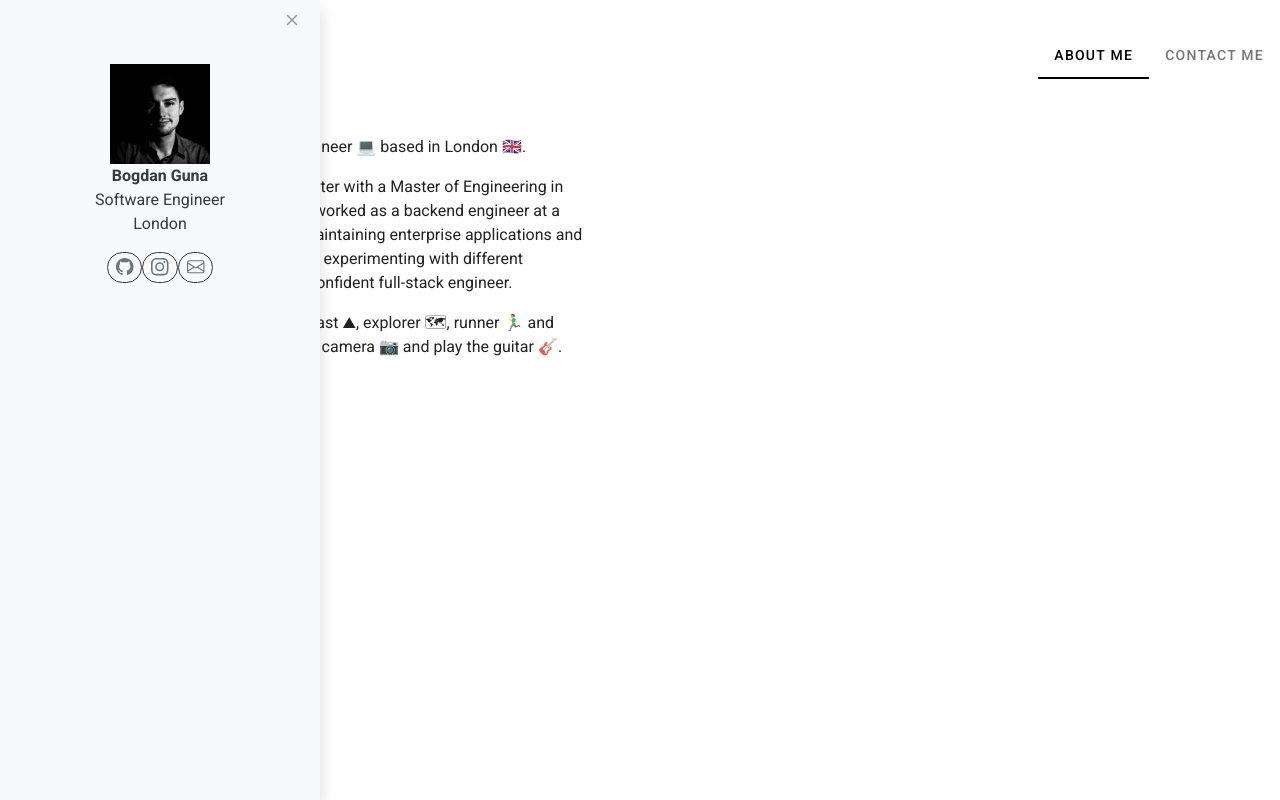
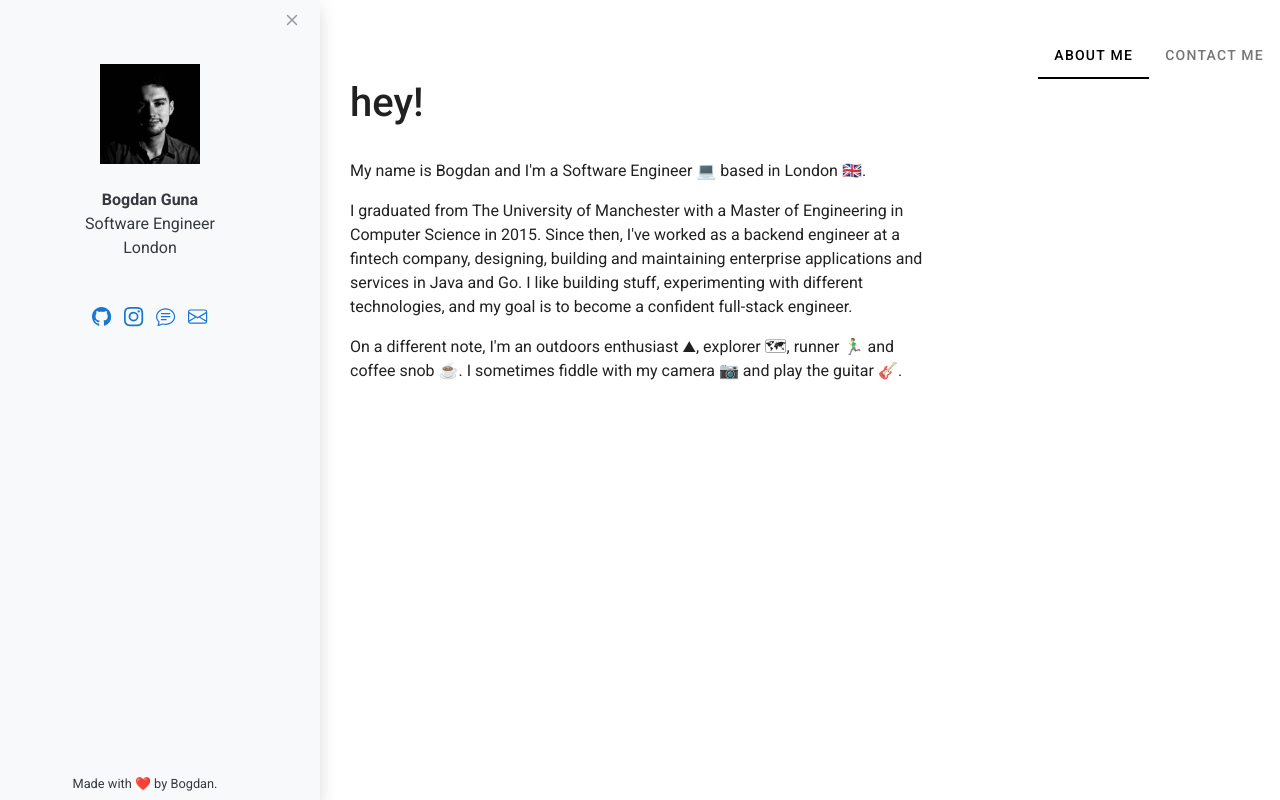
Before and after one commit to bgguna/profile, a Vue app in the folder client/: page /#/ in a window 1280 px wide. Both pictures are taken after a click on the button 17 px from the left and 15 px from the top of the page. Built offline with nearby package versions, Linux system fonts and the light colour scheme.

Commit message:
style changes: align content to center

```diff
--- a/client/src/App.vue
+++ b/client/src/App.vue
@@ -9,8 +9,9 @@
           <div class="sidebar-info">
             <br>
             <div class="profile-img" align="center">
-              <img src="@/assets/images/profile_bw.jpg" width="100px" height="100px">
+              <img src="@/assets/images/profile_bw.jpg" width="100px" height="100px"/>
             </div>
+            <br>
             <div class="profile-description" align="center">
               <p>
                 <b>Bogdan Guna</b><br>
@@ -18,10 +19,17 @@
                 London
               </p>
             </div>
-            <div class="profile-urls" align="center">
-              <b-button href="https://github.com/bgguna" pill variant="outline-dark" size="sm"><b-icon icon="github" variant="secondary"/></b-button>
-              <b-button href="https://instagram.com/bgguna" pill variant="outline-dark" size="sm"><b-icon icon="instagram" variant="secondary"/></b-button>
-              <b-button href="https://t.me/bgguna" pill variant="outline-dark" size="sm"><b-icon icon="envelope" variant="secondary"/></b-button>
+            <br>
+            <div class="profile-icons" align="center">
+              <b-avatar icon="github" href="https://github.com/bgguna" variant="light" size="2em" />
+              <b-avatar icon="instagram" href="https://instagram.com/bgguna" variant="light" size="2em" />
+              <b-avatar icon="chat-text" href="https://t.me/bgguna" variant="light" size="2em" />
+              <b-avatar icon="envelope" href="mailto:bogdan@guna.me" variant="light" size="2em" />
+            </div>
+            <div class="profile-footer" align="center">
+              <footer>
+                <small>Made with ❤️ by Bogdan.</small>
+              </footer>
             </div>
           </div>
         </b-sidebar>
@@ -80,12 +88,19 @@
 }
 
 .profile {
-  max-width: 200px;
+  max-width: 150px;
 }
 
-.collapse-info {
+.profile-footer {
+  position: absolute;
+  width: 240px;
+  margin: 0 auto;
+  bottom: 5px;
+}
+
+.sidebar-info {
   padding-left: 25px;
   padding-right: 25px;
+  max-width: 300px;
 }
-
 </style>
--- a/client/src/components/About.vue
+++ b/client/src/components/About.vue
@@ -1,6 +1,7 @@
 <template>
   <div class="about">
     <h1>{{ msg }}</h1>
+    <br>
     <p>
       My name is Bogdan and I'm a Software Engineer 💻 based in London 🇬🇧.
     </p>
@@ -30,5 +31,7 @@
   padding-left: 10px;
   padding-right: 10px;
   padding-bottom: 20px;
+  max-width: 1200px;
+  margin: 0 auto;
 }
 </style>
--- a/client/src/components/Contact.vue
+++ b/client/src/components/Contact.vue
@@ -1,6 +1,7 @@
 <template>
   <div class="contact">
     <h1>{{ msg }}</h1>
+    <br>
     <p>
       Please complete the form to get in touch.<br />
       Your details stay with me.
@@ -138,6 +139,7 @@
   padding-bottom: 20px;
 
   max-width: 450px;
+  margin: 0 auto;
 }
 
 .button {
```
